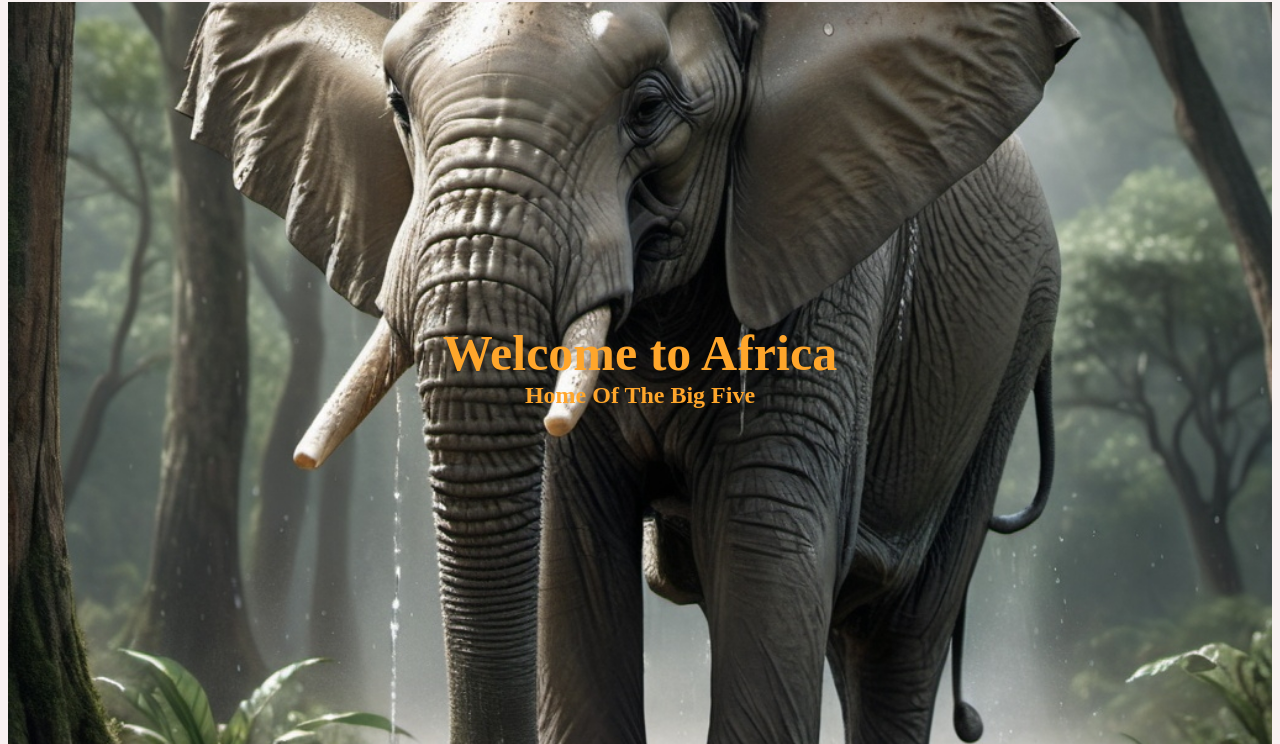
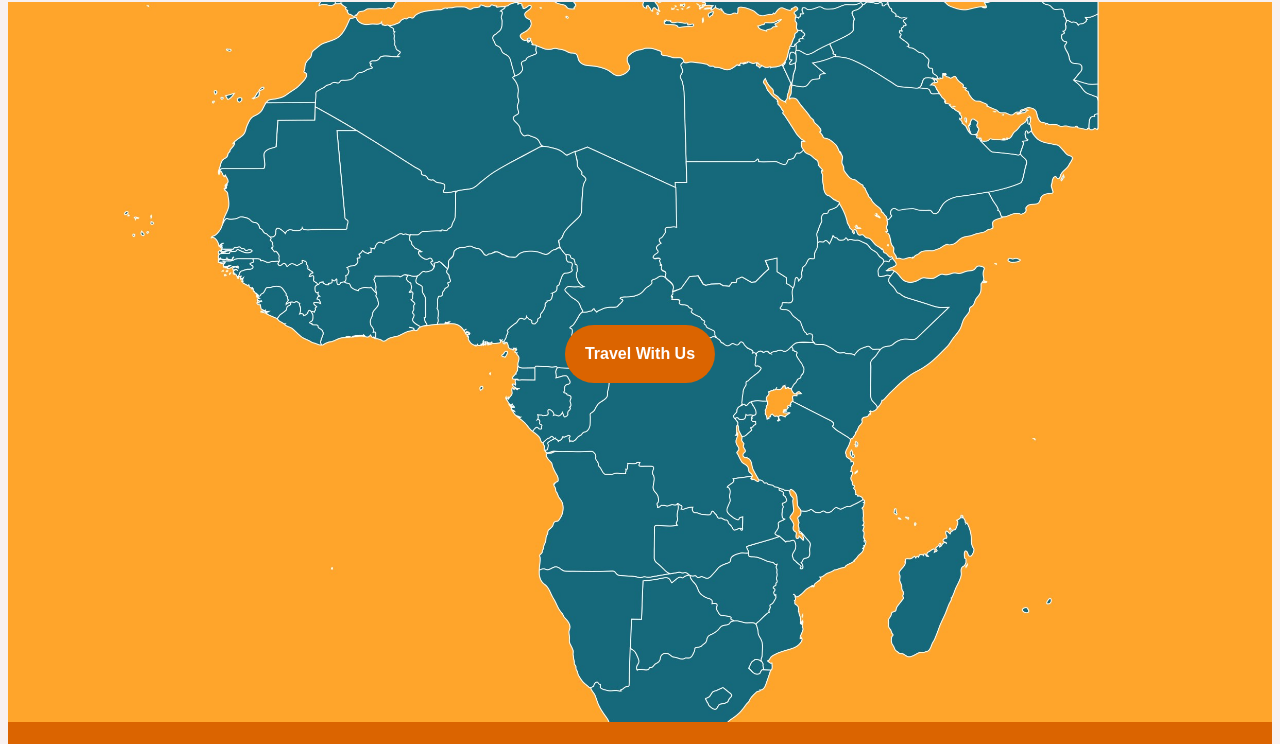
Before and after one commit to ErastusNjaramba/AfricaAura.github.io, a plain HTML site: page index.html in a window 1280 px wide. Shown: the part 61-805 px from the top of the page. Drawn offline with Linux system fonts and the light colour scheme.

Commit message:
updated home page

```diff
--- a/index.html
+++ b/index.html
@@ -38,7 +38,8 @@
     </script>
         <meta charset="UTF-8">
         <meta name="viewport" content="width=device-width, initial-scale=1.0">
-        <title>Africa</title>
+        <title>Africa Aura</title>
+        <link rel="icon" type="image/x-icon" href="assets/AfricaAura.png">
         <link rel="stylesheet" href="style.css">
     </head>
     <body>
@@ -56,11 +57,9 @@
         </section >
 
         <section class="hero">
-            <img src="./assets/elephant.jpg" alt="hero image">
+            <img src="./assets/Map_of_Africa.jpg" alt="hero image" >
             <div class="hero-content">
-                <h1>Welcome to Africa</h1>
-                <h2>Home Of The Big Five</h2>
-                <!-- <button>CALL NOW</button> -->
+                <button><a href="signin.html">Travel With Us</a> </button>
             </div>
         </section>
       </section>
--- a/style.css
+++ b/style.css
@@ -37,13 +37,13 @@ body {
 
 .hero {
     width: 100%;
-    height: 95vh;
+    /* height: 100vh; */
     overflow: hidden;
     position: relative;
 }
 .hero img {
     width: 100%;
-    height: 100%;
+    height: 90vh;
     margin-top: 1rem;
     object-fit: cover;
     display: block;
@@ -55,26 +55,23 @@ body {
     left: 50%;
     transform: translate(-50%, -50%);
     text-align: center;
-    color: #FFA62B;
-}
+    color: #F8F1F1;
 
-.hero-content h1 {
-    font-size: 50px;
-    margin: 0;
-}
-
-.hero-content h2 {
-    font-size: 24px;
-    margin: 0;
 }
 
 .hero-content button {
-    margin: 8px;
-    padding: 12px;
-    font-size: 10px;
+    font-weight: bold;
+    font-size: x-large;
+    margin: 10px;
+    padding: 20px;
+    border-radius: 9999px;
     border: none;
-    background-color: #16697A;
+    background-color: #DB6400;
     color: #F8F1F1;
+}
+.hero-content button > a{
+    text-decoration: none;
+    color: #fff;
 }
 
 .hero-content button:hover {
@@ -84,7 +81,7 @@ body {
 
 footer {
     margin: auto;
-    margin-top: 3rem;
+    margin-top: 0rem;
     background-color: #DB6400;
     color: white;
     padding: 20px;
```
Also changed, not shown: assets/Map_of_Africa.jpg (added), assets/Map_of_Africa1.png (added), assets/bg map.png (added).
